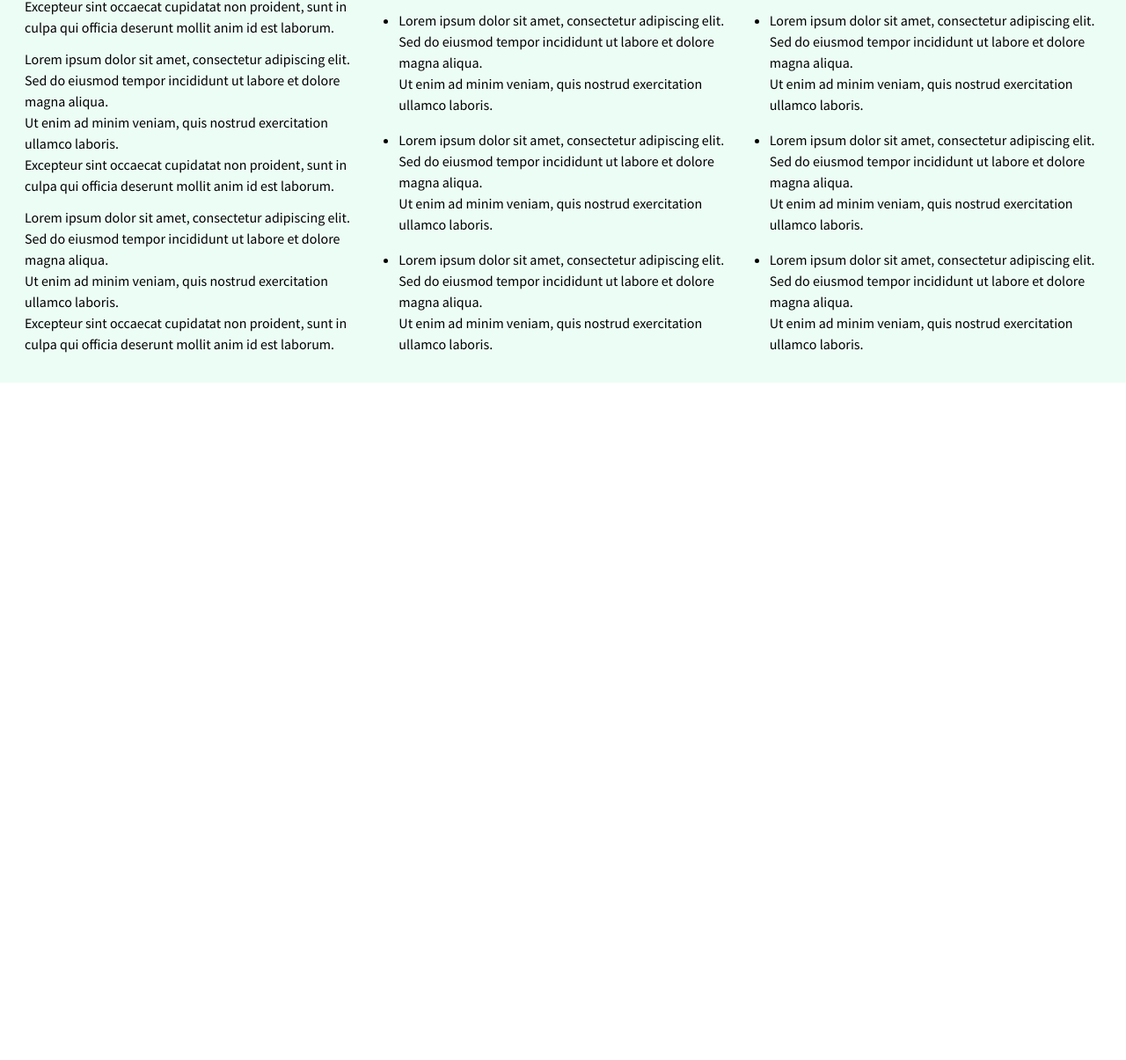
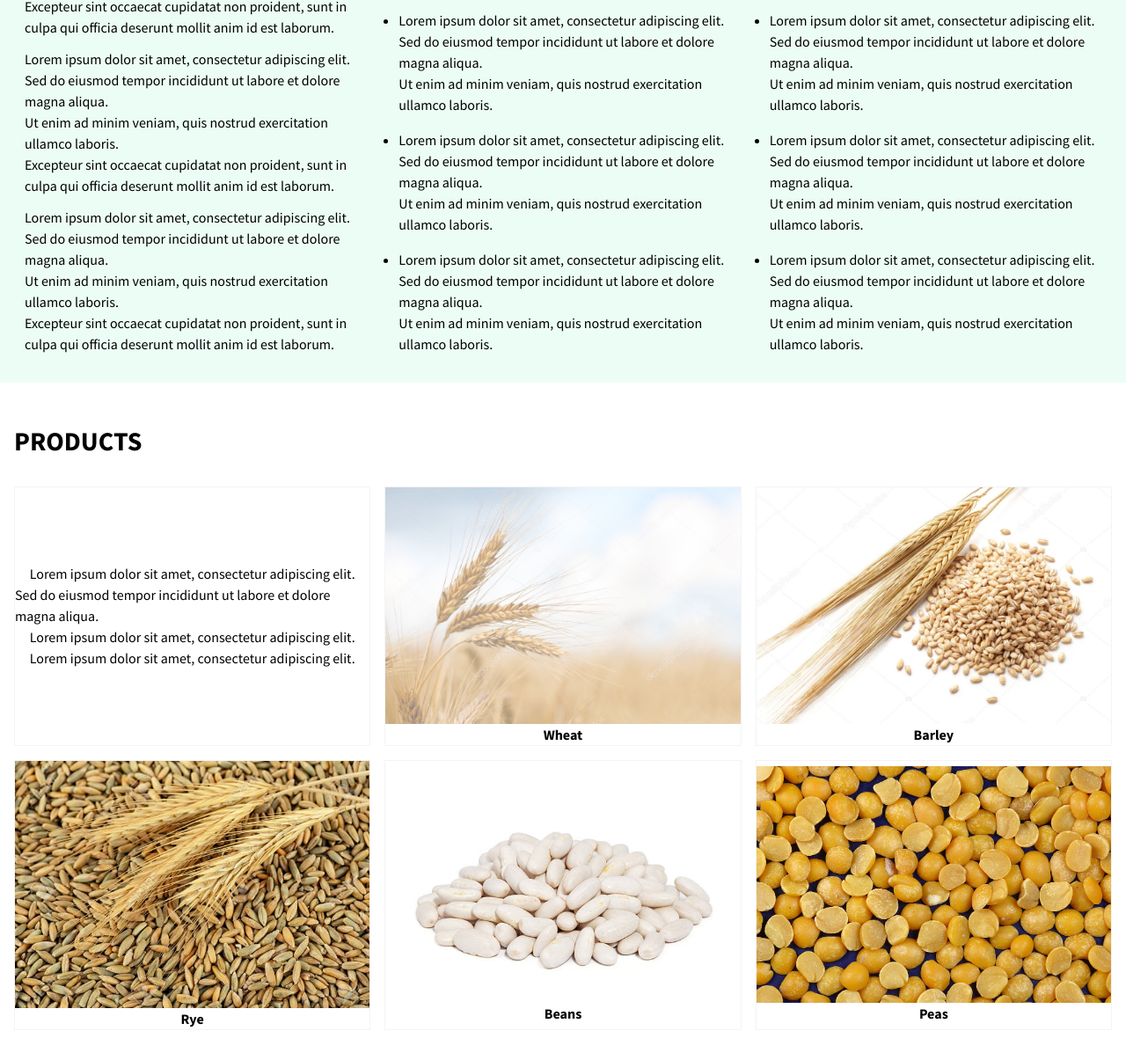
Before and after one commit to socyi/gold-grain-frontend, a website: page index.html in a window 1280 px wide. Shown: the part 1557-2762 px from the top of the page at 88% size. Before the commit the page ends 2024 px from the top, so only its background shows below. Drawn offline with nearby package versions, Linux system fonts and the light colour scheme; files that its build step writes are made by us from their sources.

Commit message:
products

```diff
--- a/images/styles.css
+++ b/images/styles.css
@@ -0,0 +1,13 @@
+
+  .square-box {
+    width: 200px;
+    height: 200px;
+  }
+
+
+
+  .square-image {
+    width: 100%;
+    height: 100%;
+    object-fit: cover;
+  }
--- a/index.html
+++ b/index.html
@@ -52,13 +52,13 @@
             </div>
             <ul class="lg:flex list-reset lg:justify-end flex-1 items-center">
               <li class="mr-3">
-                <a class="inline-block text-black no-underline hover:text-gray-800 hover:text-underline py-2 px-4" href="#">About Us</a>
+                <a class="inline-block text-black no-underline hover:text-gray-800 hover:text-underline py-2 px-4" href="#about">About Us</a>
               </li>
               <li class="mr-3">
-                <a class="inline-block text-black no-underline hover:text-gray-800 hover:text-underline py-2 px-4" href="#">Products</a>
+                <a class="inline-block text-black no-underline hover:text-gray-800 hover:text-underline py-2 px-4" href="#products">Products</a>
               </li>
               <li class="mr-3">
-                <a class="inline-block text-black no-underline hover:text-gray-800 hover:text-underline py-2 px-4" href="#">Services</a>
+                <a class="inline-block text-black no-underline hover:text-gray-800 hover:text-underline py-2 px-4" href="#services">Services</a>
               </li>
               <li class="mr-3">
                 <a class="inline-block text-black no-underline hover:text-gray-800 hover:text-underline py-2 px-4" href="#">Contact us</a>
@@ -77,9 +77,9 @@
     </div>
 
       <!-- About Us -->
-      <div class="container mx-auto flex flex-wrap flex-col md:flex-row my-8">
+      <div  class="container mx-auto flex flex-wrap flex-col md:flex-row my-8">
         <div class="flex flex-col w-full md:w-2/5 justify-center items-start md:text-left">
-          <h1 class=" text-3xl font-bold leading-tight mb-4">
+          <h1 id="about" class=" text-3xl font-bold leading-tight mb-4">
             ABOUT US
           </h1>
           <p class="leading-normal mb-8">
@@ -99,7 +99,7 @@
       </div>
       <!-- services -->
 
-      <div class="container mx-auto my-8 bg-green-50 p-4">
+      <div  id="services" class ="container mx-auto my-8 bg-green-50 p-4">
         <h1 class="text-3xl font-bold leading-tight mb-4">
           SERVICES
         </h1>
@@ -197,6 +197,69 @@
         </div>
 
 
+        <div class="container mx-auto my-8 p-4">
+          <h1 id="products" class="text-3xl font-bold leading-tight mb-8">
+            PRODUCTS
+          </h1>
+
+          <div class="grid grid-cols-1 md:grid-cols-3 gap-4">
+            <div class="border border-gray-100 aspect-w-1 aspect-h-1">
+              <div class="flex flex-col justify-center items-center h-full">
+                <p class="lorem">Lorem ipsum dolor sit amet, consectetur adipiscing elit.</p>
+                <p class="lorem">Sed do eiusmod tempor incididunt ut labore et dolore magna aliqua.</p>
+                <p class="lorem">Lorem ipsum dolor sit amet, consectetur adipiscing elit.</p>
+                <p class="lorem">Lorem ipsum dolor sit amet, consectetur adipiscing elit.</p>
+
+              </div>
+            </div>
+            <div class="border border-gray-100 aspect-w-1 aspect-h-1">
+              <div class="flex flex-col justify-center items-center h-full">
+                <div class="flex justify-center opacity-50">
+                  <img src="images/wheat.jpg" class="object-cover object-center h-full w-full" alt="barley">
+                </div>
+                <h3 class="text-center font-bold">Wheat</h3>
+              </div>
+            </div>
+
+            <div class="border border-gray-100 aspect-w-1 aspect-h-1">
+              <div class="flex flex-col justify-center items-center h-full">
+                <div class="flex justify-center">
+                  <img src="images/barley.jpg" class="object-cover object-center h-full w-full" alt="barley">
+                </div>
+                <h3 class="text-center font-bold">Barley</h3>
+              </div>
+            </div>
+            <div class="border border-gray-100 aspect-w-1 aspect-h-1">
+              <div class="flex flex-col justify-center items-center h-full">
+                <div class="flex justify-center">
+                  <img src="images/rye.jpg" class="object-cover object-center h-full w-full" alt="rye">
+                </div>
+                <h3 class="text-center font-bold">Rye</h3>
+              </div>
+            </div>
+            <div class="border border-gray-100 aspect-w-1 aspect-h-1">
+              <div class="flex flex-col justify-center items-center h-full">
+                <div class="flex justify-center">
+                  <img src="images/beans.jpg" class="object-cover object-center h-full w-full" alt="beans">
+                </div>
+                <h3 class="text-center font-bold">Beans</h3>
+              </div>
+            </div>
+            <div class="border border-gray-100 aspect-w-1 aspect-h-1">
+              <div class="flex flex-col justify-center items-center h-full">
+                <div class="flex justify-center">
+                  <img src="images/peas.jpg" class="object-cover object-center h-full w-full" alt="peas">
+                </div>
+                <h3 class="text-center font-bold">Peas</h3>
+              </div>
+            </div>
+          </div>
+
+
+
+        </div>
+
+
  <!-- scripts -->
     <script>
       var scrollpos = window.scrollY;
```
Also changed, not shown: style.css (+7 -0 lines), images/barley.jpg (added), images/beans.jpg (added), images/peas.jpg (added), images/rye.jpg (added), images/wheat.jpg (added), images/white_beans.jpg (added).
